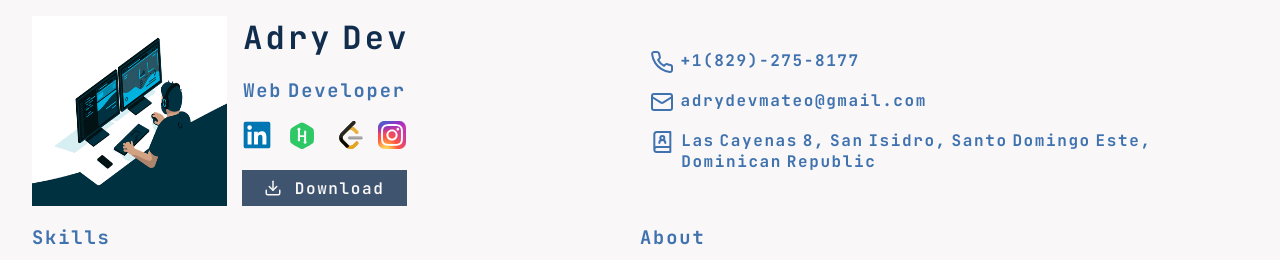
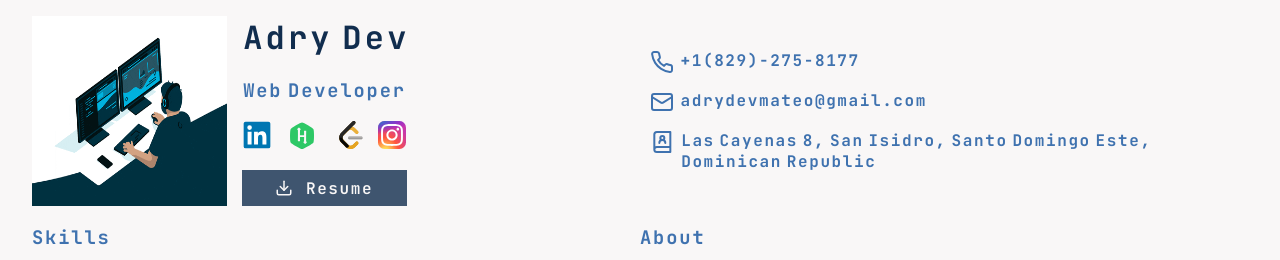
Before and after one commit to Adrydevmateo/website, a React (Vite) app: page / in a window 1280 px wide. Shown: the top 260 px of the page. Built offline with nearby package versions, Linux system fonts and the light colour scheme.

Commit message:
Updated download button

```diff
--- a/src/pages/home/Home.page.tsx
+++ b/src/pages/home/Home.page.tsx
@@ -44,7 +44,7 @@ function Mobile({ isMobile }: { isMobile: boolean }) {
    <SocialMedia justify='center' />
    <a className='primary-button' href="/Resume.pdf" target='_blank'>
     <DownloadIcon width={18} height={18} />
-    Download CV
+    Resume
    </a>
   </div>
  )
@@ -62,7 +62,7 @@ function Desktop({ isMobile }: { isMobile: boolean }) {
       <SocialMedia />
       <a className='primary-button' href="/Resume.pdf" target='_blank'>
        <DownloadIcon width={18} height={18} />
-       Download
+       Resume
       </a>
      </div>
      <div className="contact">
```
